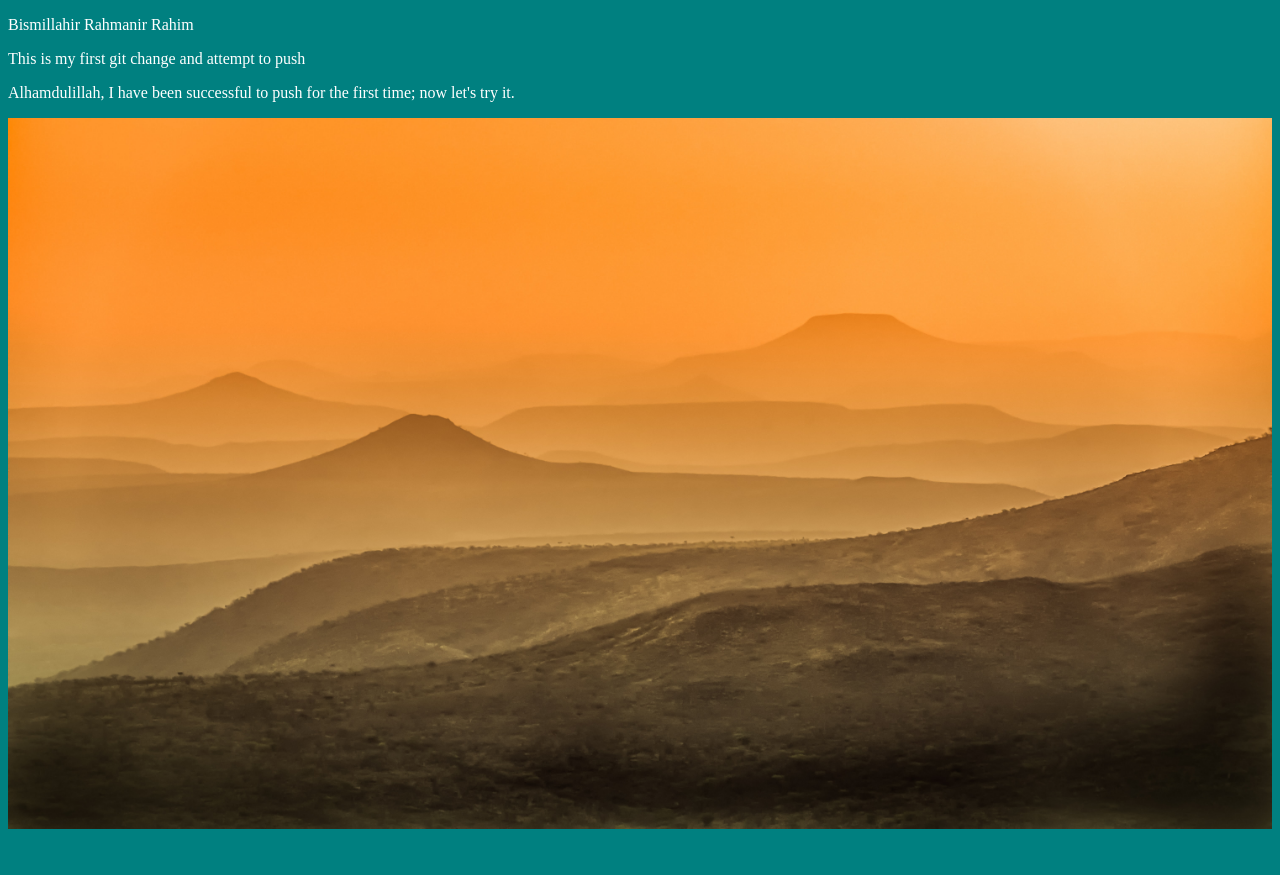
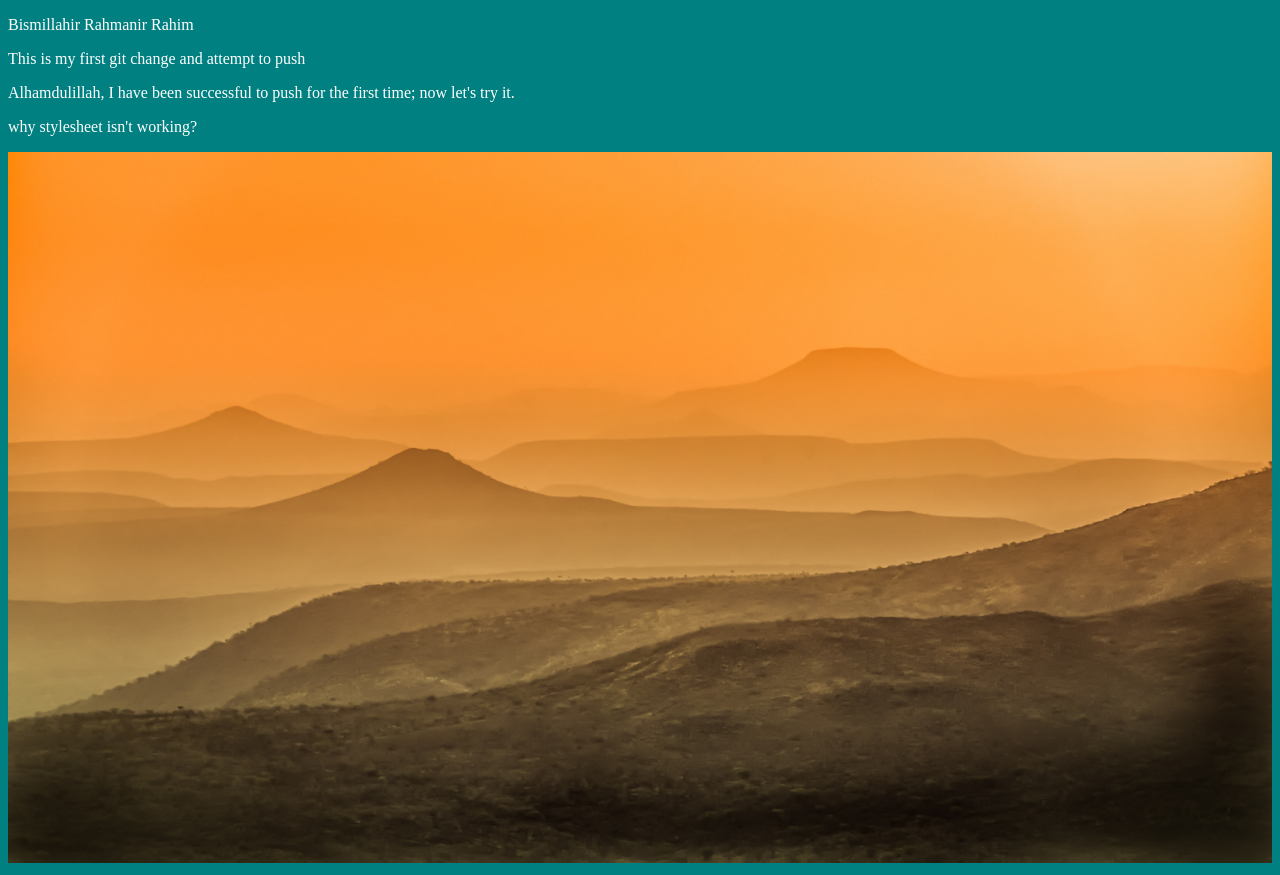
Before and after one commit to abdullah-alamin/first-website, a plain HTML site: page index.html in a window 1280 px wide. Before the commit the page ends 841 px from the top, so only its background shows below. Drawn offline with Linux system fonts and the light colour scheme.

Commit message:
checking

```diff
--- a/index.html
+++ b/index.html
@@ -10,6 +10,7 @@
     <p>Bismillahir Rahmanir Rahim</p>
     <p>This is my first git change and attempt to push</p>
     <p>Alhamdulillah, I have been successful to push for the first time; now let's try it.</p>
+    <p>why stylesheet isn't working?</p>
     <img src="1.jpg" alt="">
 </body>
 </html>
```
